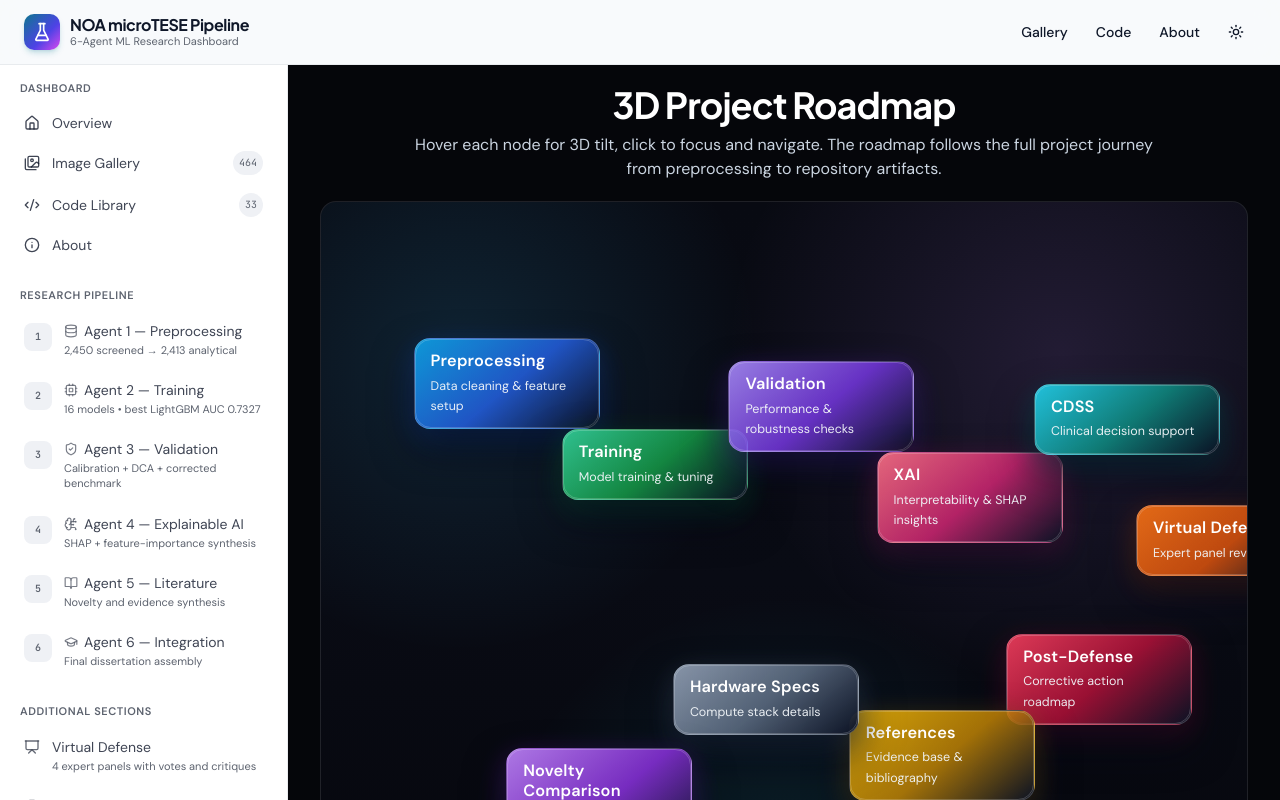
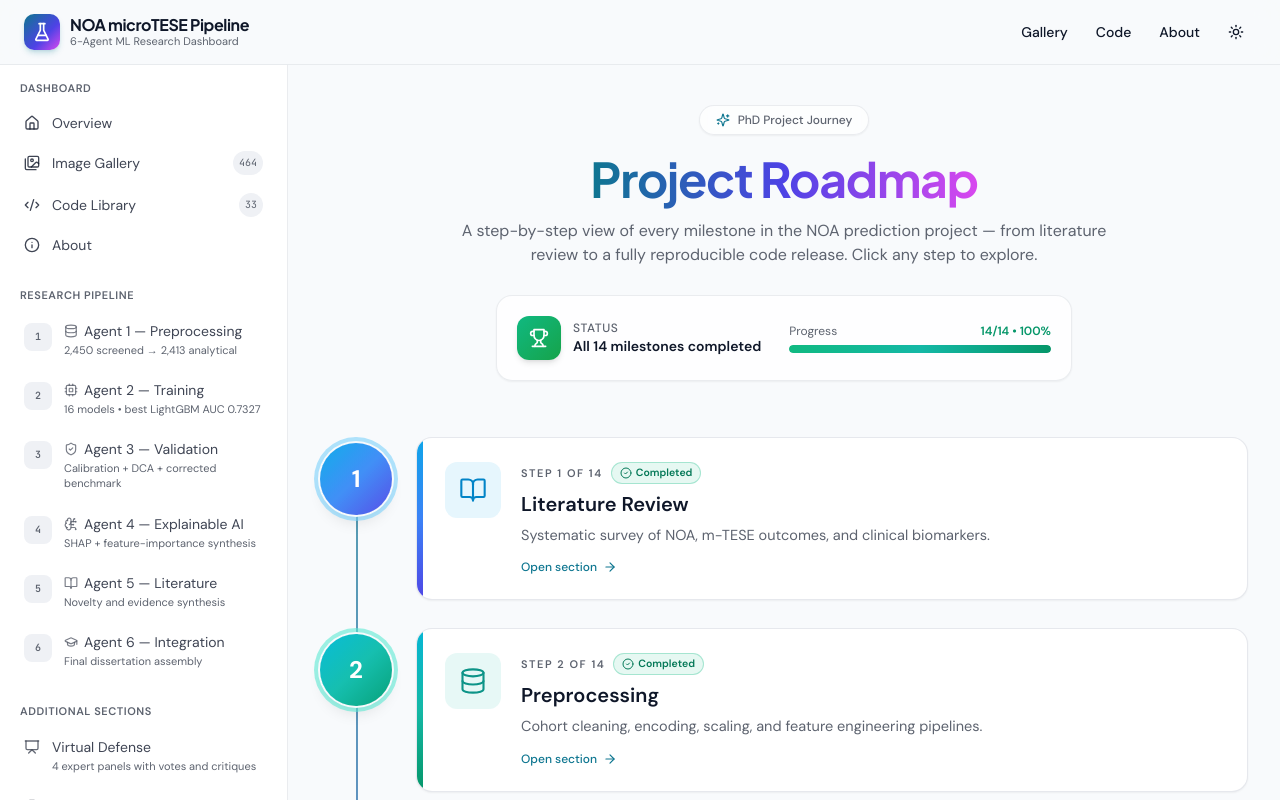
Before and after one commit to h-jamali-rad/noa-dashboard, a Next.js app: page /roadmap in a window 1280 px wide. Shown: the top 800 px of the page. Built offline with nearby package versions, Linux system fonts and the light colour scheme; no server answers.

Commit message:
feat: redesign roadmap as colorful step-by-step milestone timeline

```diff
--- a/app/roadmap/page.tsx
+++ b/app/roadmap/page.tsx
@@ -7,11 +7,13 @@ const RoadmapGraph = dynamic(() => import('./roadmap-graph'), { ssr: false })
 
 export default function RoadmapPage() {
   return (
-    <Suspense fallback={
-      <div className="flex items-center justify-center min-h-screen bg-[#0a0a0a] text-white">
-        <p>Loading mind map…</p>
-      </div>
-    }>
+    <Suspense
+      fallback={
+        <div className="flex min-h-screen items-center justify-center bg-background text-muted-foreground">
+          <p className="text-sm">Loading roadmap…</p>
+        </div>
+      }
+    >
       <RoadmapGraph />
     </Suspense>
   )
--- a/app/roadmap/roadmap-graph.tsx
+++ b/app/roadmap/roadmap-graph.tsx
@@ -1,324 +1,414 @@
 'use client'
 
 import { motion } from 'framer-motion'
-import { useRouter } from 'next/navigation'
-import { useMemo, useRef, useState } from 'react'
+import Link from 'next/link'
+import {
+  BookOpen,
+  Database,
+  Brain,
+  ShieldCheck,
+  Lightbulb,
+  Stethoscope,
+  Presentation,
+  ListChecks,
+  FileText,
+  GitCompareArrows,
+  Library,
+  Images,
+  Cpu,
+  Github,
+  CheckCircle2,
+  ArrowRight,
+  Sparkles,
+  Trophy,
+} from 'lucide-react'
+import type { LucideIcon } from 'lucide-react'
 
-type RoadmapNode = {
+type Milestone = {
   id: string
+  step: number
   title: string
-  subtitle: string
+  description: string
   route: string
-  from: string
-  to: string
-  x: number
-  y: number
-  z: number
+  icon: LucideIcon
+  /** Tailwind gradient classes for the colored accent (from / via / to) */
+  gradient: string
+  /** Tailwind ring color used for the number badge halo and side accent */
+  ring: string
+  /** A soft tinted background used behind the icon */
+  tint: string
 }
 
-const ROADMAP_NODES: RoadmapNode[] = [
+const MILESTONES: Milestone[] = [
+  {
+    id: 'literature',
+    step: 1,
+    title: 'Literature Review',
+    description: 'Systematic survey of NOA, m-TESE outcomes, and clinical biomarkers.',
+    route: '/phase/literature',
+    icon: BookOpen,
+    gradient: 'from-sky-500 via-blue-500 to-indigo-600',
+    ring: 'ring-sky-300/60 dark:ring-sky-400/40',
+    tint: 'bg-sky-500/10 text-sky-600 dark:text-sky-300',
+  },
   {
     id: 'preprocessing',
+    step: 2,
     title: 'Preprocessing',
-    subtitle: 'Data cleaning & feature setup',
+    description: 'Cohort cleaning, encoding, scaling, and feature engineering pipelines.',
     route: '/phase/preprocessing',
-    from: '#0ea5e9',
-    to: '#2563eb',
-    x: 10,
-    y: 18,
-    z: 10,
+    icon: Database,
+    gradient: 'from-cyan-500 via-teal-500 to-emerald-600',
+    ring: 'ring-teal-300/60 dark:ring-teal-400/40',
+    tint: 'bg-teal-500/10 text-teal-600 dark:text-teal-300',
   },
   {
     id: 'training',
+    step: 3,
     title: 'Training',
-    subtitle: 'Model training & tuning',
+    description: 'Model fitting, cross-validation, and hyper-parameter optimisation.',
     route: '/phase/training',
-    from: '#34d399',
-    to: '#16a34a',
-    x: 26,
-    y: 30,
-    z: 58,
+    icon: Brain,
+    gradient: 'from-emerald-500 via-green-500 to-lime-600',
+    ring: 'ring-emerald-300/60 dark:ring-emerald-400/40',
+    tint: 'bg-emerald-500/10 text-emerald-600 dark:text-emerald-300',
   },
   {
     id: 'validation',
+    step: 4,
     title: 'Validation',
-    subtitle: 'Performance & robustness checks',
+    description: 'Held-out testing, calibration, and bootstrap robustness checks.',
     route: '/phase/validation',
-    from: '#a78bfa',
-    to: '#7c3aed',
-    x: 44,
-    y: 21,
-    z: 22,
+    icon: ShieldCheck,
+    gradient: 'from-indigo-500 via-blue-600 to-violet-600',
+    ring: 'ring-indigo-300/60 dark:ring-indigo-400/40',
+    tint: 'bg-indigo-500/10 text-indigo-600 dark:text-indigo-300',
   },
   {
     id: 'xai',
-    title: 'XAI',
-    subtitle: 'Interpretability & SHAP insights',
+    step: 5,
+    title: 'XAI — Explainability',
+    description: 'SHAP attributions and per-patient interpretability dashboards.',
     route: '/xai',
-    from: '#fb7185',
-    to: '#db2777',
-    x: 60,
-    y: 33,
-    z: 72,
+    icon: Lightbulb,
+    gradient: 'from-violet-500 via-purple-500 to-fuchsia-600',
+    ring: 'ring-violet-300/60 dark:ring-violet-400/40',
+    tint: 'bg-violet-500/10 text-violet-600 dark:text-violet-300',
   },
   {
     id: 'cdss',
+    step: 6,
     title: 'CDSS',
-    subtitle: 'Clinical decision support',
+    description: 'Clinical decision support — interactive risk-prediction interface.',
     route: '/cdss',
-    from: '#22d3ee',
-    to: '#0d9488',
-    x: 77,
-    y: 24,
-    z: 34,
+    icon: Stethoscope,
+    gradient: 'from-pink-500 via-fuchsia-500 to-rose-600',
+    ring: 'ring-pink-300/60 dark:ring-pink-400/40',
+    tint: 'bg-pink-500/10 text-pink-600 dark:text-pink-300',
   },
   {
     id: 'virtual-defense',
+    step: 7,
     title: 'Virtual Defense',
-    subtitle: 'Expert panel reviews',
+    description: 'Expert panel review with clinician and methodology questions.',
     route: '/virtual-defense',
-    from: '#f97316',
-    to: '#ea580c',
-    x: 88,
-    y: 40,
-    z: 74,
+    icon: Presentation,
+    gradient: 'from-orange-500 via-red-500 to-rose-600',
+    ring: 'ring-orange-300/60 dark:ring-orange-400/40',
+    tint: 'bg-orange-500/10 text-orange-600 dark:text-orange-300',
   },
   {
-    id: 'post-defense',
-    title: 'Post-Defense',
-    subtitle: 'Corrective action roadmap',
+    id: 'post-defense-actions',
+    step: 8,
+    title: 'Post-Defense Actions',
+    description: 'Corrective action plan and revisions captured after the defense.',
     route: '/post-defense-actions',
-    from: '#f43f5e',
-    to: '#be123c',
-    x: 74,
-    y: 57,
-    z: 18,
+    icon: ListChecks,
+    gradient: 'from-rose-500 via-pink-600 to-red-700',
+    ring: 'ring-rose-300/60 dark:ring-rose-400/40',
+    tint: 'bg-rose-500/10 text-rose-600 dark:text-rose-300',
+  },
+  {
+    id: 'publications',
+    step: 9,
+    title: 'Publications',
+    description: 'Oxford Academic article and scoping-review biomarker tables.',
+    route: '/publications',
+    icon: FileText,
+    gradient: 'from-amber-500 via-orange-500 to-yellow-600',
+    ring: 'ring-amber-300/60 dark:ring-amber-400/40',
+    tint: 'bg-amber-500/10 text-amber-600 dark:text-amber-300',
+  },
+  {
+    id: 'novelty-comparison',
+    step: 10,
+    title: 'Novelty Comparison',
+    description: 'How this work differs from the closest prior NOA studies.',
+    route: '/novelty-comparison',
+    icon: GitCompareArrows,
+    gradient: 'from-purple-500 via-violet-600 to-indigo-700',
+    ring: 'ring-purple-300/60 dark:ring-purple-400/40',
+    tint: 'bg-purple-500/10 text-purple-600 dark:text-purple-300',
   },
   {
     id: 'references',
+    step: 11,
     title: 'References',
-    subtitle: 'Evidence base & bibliography',
+    description: 'Curated bibliography and 45 systematic-review primary studies.',
     route: '/references',
-    from: '#eab308',
-    to: '#ca8a04',
-    x: 57,
-    y: 67,
-    z: 54,
+    icon: Library,
+    gradient: 'from-yellow-500 via-amber-500 to-orange-600',
+    ring: 'ring-yellow-300/60 dark:ring-yellow-400/40',
+    tint: 'bg-yellow-500/10 text-yellow-700 dark:text-yellow-300',
+  },
+  {
+    id: 'gallery',
+    step: 12,
+    title: 'Gallery',
+    description: 'Project figures, performance plots, and presentation visuals.',
+    route: '/gallery',
+    icon: Images,
+    gradient: 'from-sky-500 via-cyan-500 to-blue-600',
+    ring: 'ring-cyan-300/60 dark:ring-cyan-400/40',
+    tint: 'bg-cyan-500/10 text-cyan-600 dark:text-cyan-300',
   },
   {
     id: 'hardware-specs',
+    step: 13,
     title: 'Hardware Specs',
-    subtitle: 'Compute stack details',
+    description: 'Compute environment, GPU stack, and reproducibility details.',
     route: '/hardware-specs',
-    from: '#94a3b8',
-    to: '#64748b',
-    x: 38,
-    y: 61,
-    z: 26,
+    icon: Cpu,
+    gradient: 'from-slate-500 via-zinc-600 to-gray-700',
+    ring: 'ring-slate-300/60 dark:ring-slate-400/40',
+    tint: 'bg-slate-500/10 text-slate-600 dark:text-slate-300',
   },
   {
-    id: 'novelty-comparison',
-    title: 'Novelty Comparison',
-    subtitle: 'Differentiation from prior work',
-    route: '/novelty-comparison',
-    from: '#c084fc',
-    to: '#9333ea',
-    x: 20,
-    y: 72,
-    z: 66,
-  },
-  {
-    id: 'gallery',
-    title: 'Gallery',
-    subtitle: 'Project figures & visuals',
-    route: '/gallery',
-    from: '#60a5fa',
-    to: '#1d4ed8',
-    x: 32,
-    y: 84,
-    z: 40,
-  },
-  {
-    id: 'about',
-    title: 'About',
-    subtitle: 'Project context & mission',
-    route: '/about',
-    from: '#818cf8',
-    to: '#4338ca',
-    x: 52,
-    y: 87,
-    z: 12,
-  },
-  {
-    id: 'code-repository',
+    id: 'code',
+    step: 14,
     title: 'Code Repository',
-    subtitle: 'Code, logs, and artifacts',
+    description: 'Source code, training logs, and reproducible artifacts on GitHub.',
     route: '/code',
-    from: '#38bdf8',
-    to: '#0284c7',
-    x: 74,
-    y: 84,
-    z: 52,
+    icon: Github,
+    gradient: 'from-teal-500 via-emerald-600 to-green-700',
+    ring: 'ring-emerald-300/60 dark:ring-emerald-400/40',
+    tint: 'bg-emerald-500/10 text-emerald-600 dark:text-emerald-300',
   },
 ]
 
-export default function RoadmapGraph() {
-  const router = useRouter()
-  const timeoutRef = useRef<ReturnType<typeof setTimeout> | null>(null)
-  const [activeNode, setActiveNode] = useState<string | null>(null)
-  const [parallax, setParallax] = useState({ x: 0, y: 0 })
-  const [tiltByNode, setTiltByNode] = useState<Record<string, { rx: number; ry: number }>>({})
+const TOTAL = MILESTONES.length
 
-  const connectors = useMemo(() => {
-    return ROADMAP_NODES.slice(0, -1).map((node, i) => {
-      const target = ROADMAP_NODES[i + 1]
-      return {
-        id: `${node.id}-${target.id}`,
-        start: node,
-        end: target,
-      }
-    })
-  }, [])
-
-  const handleNodeClick = (node: RoadmapNode) => {
-    if (timeoutRef.current) clearTimeout(timeoutRef.current)
-    setActiveNode(node.id)
-    timeoutRef.current = setTimeout(() => {
-      router.push(node.route)
-    }, 260)
+const containerVariants = {
+  hidden: {},
+  show: {
+    transition: {
+      staggerChildren: 0.09,
+      delayChildren: 0.18,
+    },
+  },
 }
 
+const itemVariants = {
+  hidden: { opacity: 0, y: 28 },
+  show: {
+    opacity: 1,
+    y: 0,
+    transition: { type: 'spring', stiffness: 220, damping: 24 },
+  },
+}
+
+export default function RoadmapGraph() {
   return (
-    <div className="min-h-screen bg-[#05060a] px-4 pb-8 pt-5 text-white md:px-8">
-      <div className="mx-auto w-full max-w-[1400px] space-y-5">
-        <div className="space-y-2 text-center">
-          <h1 className="font-display text-2xl font-bold tracking-tight md:text-4xl">
-            3D Project Roadmap
+    <div className="min-h-screen bg-background text-foreground">
+      {/* Decorative ambient gradients — subtle, theme-aware */}
+      <div
+        aria-hidden
+        className="pointer-events-none absolute inset-x-0 top-0 -z-10 h-[520px] overflow-hidden"
+      >
+        <div className="absolute -top-40 left-1/2 h-[520px] w-[820px] -translate-x-1/2 rounded-full bg-primary/10 blur-3xl" />
+        <div className="absolute right-[-120px] top-10 h-[320px] w-[420px] rounded-full bg-secondary/10 blur-3xl" />
+        <div className="absolute left-[-120px] top-32 h-[320px] w-[420px] rounded-full bg-tertiary/10 blur-3xl" />
+      </div>
+
+      <div className="mx-auto w-full max-w-5xl px-4 pb-24 pt-10 sm:px-6 lg:px-8">
+        {/* Header */}
+        <motion.div
+          initial={{ opacity: 0, y: -16 }}
+          animate={{ opacity: 1, y: 0 }}
+          transition={{ duration: 0.6, ease: 'easeOut' }}
+          className="text-center"
+        >
+          <div className="inline-flex items-center gap-2 rounded-full border border-border/60 bg-card/70 px-4 py-1.5 text-xs font-medium text-muted-foreground shadow-sm backdrop-blur">
+            <Sparkles className="h-3.5 w-3.5 text-primary" />
+            PhD Project Journey
+          </div>
+
+          <h1 className="mt-5 font-display text-3xl font-bold tracking-tight sm:text-4xl md:text-5xl">
+            <span className="bg-gradient-to-r from-primary via-secondary to-tertiary bg-clip-text text-transparent">
+              Project Roadmap
+            </span>
           </h1>
-          <p className="mx-auto max-w-3xl text-sm text-slate-300 md:text-base">
-            Hover each node for 3D tilt, click to focus and navigate. The roadmap follows the full project journey from preprocessing to repository artifacts.
+
+          <p className="mx-auto mt-4 max-w-2xl text-sm text-muted-foreground sm:text-base">
+            A step-by-step view of every milestone in the NOA prediction project — from literature review to a fully reproducible code release. Click any step to explore.
+          </p>
+
+          {/* Progress summary */}
+          <motion.div
+            initial={{ opacity: 0, y: 10 }}
+            animate={{ opacity: 1, y: 0 }}
+            transition={{ delay: 0.35, duration: 0.5 }}
+            className="mx-auto mt-7 flex w-full max-w-xl flex-col items-center gap-3 rounded-2xl border border-border/60 bg-card/80 p-4 shadow-sm backdrop-blur sm:flex-row sm:gap-5 sm:p-5"
+          >
+            <div className="flex items-center gap-3">
+              <div className="flex h-11 w-11 items-center justify-center rounded-xl bg-gradient-to-br from-emerald-500 to-green-600 text-white shadow-md">
+                <Trophy className="h-5 w-5" />
+              </div>
+              <div className="text-left">
+                <p className="text-xs font-medium uppercase tracking-wider text-muted-foreground">
+                  Status
+                </p>
+                <p className="text-sm font-semibold text-foreground">
+                  All {TOTAL} milestones completed
                 </p>
               </div>
+            </div>
 
+            <div className="flex-1 sm:pl-2">
+              <div className="flex items-center justify-between text-xs text-muted-foreground">
+                <span>Progress</span>
+                <span className="font-semibold text-emerald-600 dark:text-emerald-400">
+                  {TOTAL}/{TOTAL} • 100%
+                </span>
+              </div>
+              <div className="mt-1.5 h-2 w-full overflow-hidden rounded-full bg-muted">
+                <motion.div
+                  initial={{ width: 0 }}
+                  animate={{ width: '100%' }}
+                  transition={{ delay: 0.6, duration: 1.1, ease: 'easeOut' }}
+                  className="h-full rounded-full bg-gradient-to-r from-emerald-500 via-teal-500 to-emerald-600"
+                />
+              </div>
+            </div>
+          </motion.div>
+        </motion.div>
+
+        {/* Timeline */}
+        <motion.ol
+          variants={containerVariants}
+          initial="hidden"
+          animate="show"
+          className="relative mt-14 list-none"
+        >
+          {/* Vertical track */}
           <div
-          className="relative h-[calc(100vh-12.5rem)] min-h-[760px] overflow-hidden rounded-2xl border border-white/10 bg-gradient-to-b from-[#080a12] via-[#090b14] to-[#06070d] [perspective:1500px]"
-          onMouseMove={(e) => {
-            const rect = e.currentTarget.getBoundingClientRect()
-            const x = (e.clientX - rect.left) / rect.width - 0.5
-            const y = (e.clientY - rect.top) / rect.height - 0.5
-            setParallax({ x: x * 16, y: y * 14 })
-          }}
-          onMouseLeave={() => setParallax({ x: 0, y: 0 })}
-        >
-          <div className="pointer-events-none absolute inset-0 bg-[radial-gradient(circle_at_15%_20%,rgba(56,189,248,0.14),transparent_30%),radial-gradient(circle_at_80%_20%,rgba(192,132,252,0.14),transparent_35%),radial-gradient(circle_at_50%_90%,rgba(34,211,238,0.12),transparent_35%)]" />
-
-          <svg className="pointer-events-none absolute inset-0 h-full w-full">
-            <defs>
-              <marker id="roadmap-arrow" viewBox="0 0 10 10" refX="8" refY="5" markerWidth="6" markerHeight="6" orient="auto-start-reverse">
-                <path d="M 0 0 L 10 5 L 0 10 z" fill="rgba(148, 163, 184, 0.65)" />
-              </marker>
-            </defs>
-
-            {connectors.map((edge, i) => {
-              const x1 = edge.start.x
-              const y1 = edge.start.y
-              const x2 = edge.end.x
-              const y2 = edge.end.y
-              const cx1 = x1 + (x2 - x1) * 0.35
-              const cx2 = x1 + (x2 - x1) * 0.65
-              const c1y = y1 + (i % 2 === 0 ? -5 : 5)
-              const c2y = y2 + (i % 2 === 0 ? 5 : -5)
-              const path = `M ${x1}% ${y1}% C ${cx1}% ${c1y}%, ${cx2}% ${c2y}%, ${x2}% ${y2}%`
-
-              return (
-                <motion.path
-                  key={edge.id}
-                  d={path}
-                  fill="none"
-                  stroke="rgba(148,163,184,0.45)"
-                  strokeWidth="1.8"
-                  markerEnd="url(#roadmap-arrow)"
-                  initial={{ pathLength: 0.1, opacity: 0.35 }}
-                  animate={{ pathLength: [0.25, 1], opacity: [0.25, 0.8, 0.25] }}
-                  transition={{ duration: 2.6, ease: 'easeInOut', repeat: Infinity, delay: i * 0.09 }}
-                  strokeDasharray="7 9"
+            aria-hidden
+            className="absolute left-7 top-2 bottom-2 w-px bg-gradient-to-b from-transparent via-border to-transparent sm:left-9"
           />
-              )
-            })}
-          </svg>
-
-          {ROADMAP_NODES.map((node, idx) => {
-            const tilt = tiltByNode[node.id] ?? { rx: 0, ry: 0 }
-            const depthFactor = Math.max(0.2, node.z / 100)
-            const isActive = activeNode === node.id
-
-            return (
           <motion.div
-                key={node.id}
-                className="absolute"
-                style={{
-                  left: `${node.x}%`,
-                  top: `${node.y}%`,
-                  zIndex: 20 + idx,
-                  transform: `translate(-50%, -50%) translate3d(${parallax.x * depthFactor}px, ${parallax.y * depthFactor}px, ${node.z}px) rotateX(${tilt.rx}deg) rotateY(${tilt.ry}deg)`,
-                  transformStyle: 'preserve-3d',
-                }}
-                animate={{
-                  scale: isActive ? 1.08 : 1,
-                  filter: isActive ? 'brightness(1.18)' : 'brightness(1)',
-                }}
-                transition={{ type: 'spring', stiffness: 240, damping: 18 }}
-              >
-                <motion.button
-                  type="button"
-                  onMouseMove={(e) => {
-                    const rect = e.currentTarget.getBoundingClientRect()
-                    const px = (e.clientX - rect.left) / rect.width - 0.5
-                    const py = (e.clientY - rect.top) / rect.height - 0.5
-                    setTiltByNode((prev) => ({
-                      ...prev,
-                      [node.id]: { rx: -py * 11, ry: px * 12 },
-                    }))
-                  }}
-                  onMouseLeave={() => {
-                    setTiltByNode((prev) => ({
-                      ...prev,
-                      [node.id]: { rx: 0, ry: 0 },
-                    }))
-                  }}
-                  onClick={() => handleNodeClick(node)}
-                  whileHover={{ scale: 1.06, y: -4 }}
-                  whileTap={{ scale: 0.96 }}
-                  className="group relative w-[170px] rounded-2xl border border-white/20 px-4 py-3 text-left shadow-2xl outline-none transition-colors focus-visible:ring-2 focus-visible:ring-cyan-300/70 md:w-[186px]"
-                  style={{
-                    background: `linear-gradient(140deg, ${node.from}E6 0%, ${node.to}CC 52%, #0b1224 100%)`,
-                    boxShadow: `0 20px 40px rgba(2, 6, 23, 0.62), 0 8px 28px ${node.to}55`,
-                  }}
-                >
-                  <span
             aria-hidden
-                    className="pointer-events-none absolute inset-0 rounded-2xl opacity-0 blur-xl transition-opacity duration-300 group-hover:opacity-60"
-                    style={{ background: `radial-gradient(circle at 30% 20%, ${node.from}, transparent 62%)` }}
+            initial={{ scaleY: 0 }}
+            animate={{ scaleY: 1 }}
+            transition={{ delay: 0.4, duration: 1.4, ease: 'easeInOut' }}
+            style={{ transformOrigin: 'top' }}
+            className="absolute left-7 top-2 bottom-2 w-[2px] rounded-full bg-gradient-to-b from-primary/70 via-secondary/70 to-tertiary/70 sm:left-9"
           />
 
-                  <div
-                    aria-hidden
-                    className="pointer-events-none absolute inset-0 rounded-2xl border border-white/20"
-                    style={{ transform: 'translateZ(-16px)' }}
-                  />
+          {MILESTONES.map((m) => (
+            <MilestoneRow key={m.id} milestone={m} />
+          ))}
+        </motion.ol>
 
-                  <p className="relative text-base font-semibold leading-tight tracking-[0.01em] text-white md:text-[1.02rem]">
-                    {node.title}
-                  </p>
-                  <p className="relative mt-1 text-xs leading-relaxed text-slate-100/95 md:text-[12.5px]">
-                    {node.subtitle}
-                  </p>
-                </motion.button>
+        {/* Footer flourish */}
+        <motion.div
+          initial={{ opacity: 0, y: 10 }}
+          animate={{ opacity: 1, y: 0 }}
+          transition={{ delay: 0.18 + TOTAL * 0.09, duration: 0.5 }}
+          className="mt-12 flex items-center justify-center gap-3 text-xs text-muted-foreground"
+        >
+          <span className="inline-flex h-2 w-2 animate-pulse rounded-full bg-emerald-500" />
+          End-to-end PhD pipeline — fully reproducible &amp; defended.
         </motion.div>
-            )
-          })}
-        </div>
       </div>
     </div>
   )
 }
+
+function MilestoneRow({ milestone }: { milestone: Milestone }) {
+  const Icon = milestone.icon
+  return (
+    <motion.li variants={itemVariants} className="relative pl-20 pb-7 sm:pl-24">
+      {/* Step number marker on the timeline */}
+      <div className="absolute left-0 top-1.5 sm:left-0">
+        <div
+          className={`relative flex h-14 w-14 items-center justify-center rounded-full bg-gradient-to-br ${milestone.gradient} text-white shadow-lg ring-4 ${milestone.ring} ring-offset-2 ring-offset-background sm:h-[72px] sm:w-[72px]`}
+        >
+          <span className="absolute inset-0 rounded-full bg-white/10 mix-blend-overlay" />
+          <span className="text-lg font-bold tabular-nums sm:text-2xl">
+            {milestone.step}
+          </span>
+        </div>
+      </div>
+
+      {/* Card */}
+      <Link
+        href={milestone.route}
+        className="group block focus:outline-none"
+        aria-label={`Open ${milestone.title}`}
+      >
+        <motion.div
+          whileHover={{ y: -3 }}
+          whileTap={{ scale: 0.985 }}
+          transition={{ type: 'spring', stiffness: 260, damping: 22 }}
+          className="relative overflow-hidden rounded-2xl border border-border/70 bg-card shadow-sm transition-all duration-300 group-hover:border-primary/40 group-hover:shadow-lg group-focus-visible:ring-2 group-focus-visible:ring-primary group-focus-visible:ring-offset-2 group-focus-visible:ring-offset-background"
+        >
+          {/* Colored gradient accent strip on the left */}
+          <div
+            aria-hidden
+            className={`absolute inset-y-0 left-0 w-1.5 bg-gradient-to-b ${milestone.gradient}`}
+          />
+          {/* Soft tinted glow on hover */}
+          <div
+            aria-hidden
+            className={`pointer-events-none absolute -right-16 -top-16 h-44 w-44 rounded-full bg-gradient-to-br ${milestone.gradient} opacity-0 blur-3xl transition-opacity duration-500 group-hover:opacity-25`}
+          />
+
+          <div className="flex items-start gap-4 p-5 pl-6 sm:gap-5 sm:p-6 sm:pl-7">
+            {/* Icon tile */}
+            <div
+              className={`flex h-12 w-12 flex-shrink-0 items-center justify-center rounded-xl ${milestone.tint} sm:h-14 sm:w-14`}
+            >
+              <Icon className="h-6 w-6 sm:h-7 sm:w-7" strokeWidth={1.8} />
+            </div>
+
+            {/* Body */}
+            <div className="min-w-0 flex-1">
+              <div className="flex flex-wrap items-center gap-2">
+                <p className="text-[11px] font-semibold uppercase tracking-[0.14em] text-muted-foreground">
+                  Step {milestone.step} of {TOTAL}
+                </p>
+                <span className="inline-flex items-center gap-1 rounded-full border border-emerald-500/30 bg-emerald-500/10 px-2 py-0.5 text-[10.5px] font-semibold text-emerald-700 dark:text-emerald-300">
+                  <CheckCircle2 className="h-3 w-3" />
+                  Completed
+                </span>
+              </div>
+
+              <h3 className="mt-1.5 text-lg font-semibold leading-tight text-foreground transition-colors group-hover:text-primary sm:text-xl">
+                {milestone.title}
+              </h3>
+
+              <p className="mt-1.5 text-sm leading-relaxed text-muted-foreground sm:text-[14.5px]">
+                {milestone.description}
+              </p>
+
+              <div className="mt-3 flex items-center gap-1.5 text-xs font-medium text-primary">
+                <span>Open section</span>
+                <ArrowRight className="h-3.5 w-3.5 transition-transform duration-300 group-hover:translate-x-1" />
+              </div>
+            </div>
+          </div>
+        </motion.div>
+      </Link>
+    </motion.li>
+  )
+}
```
Also changed, not shown: 1 other file (tests, documents, lock files or other folders). Lines whose indentation alone changed are shown as unchanged.
